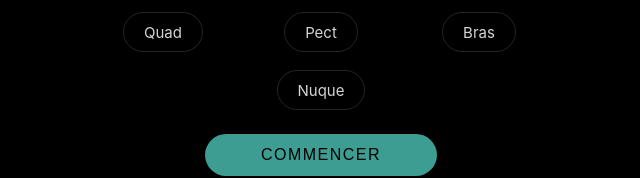
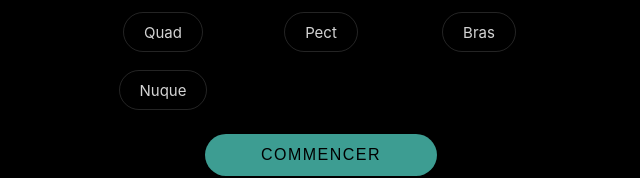
Before and after one commit to tiaratom90/ChronoMasso, a plain HTML site: page index.html in a window 1280 px wide. Shown: the part 497-675 px from the top of the page, without its empty margins (319-959 px from the left). Drawn offline with Linux system fonts and the light colour scheme.

Commit message:
Update index.html

```diff
--- a/index.html
+++ b/index.html
@@ -192,14 +192,6 @@
             justify-items: center;
             max-width: 600px;
         }
-
-        .zones-grid .zone-checkbox:nth-child(7) {
-                /* This forces the element to span from the first column (1) to the last column (-1).
-            When an item spans the full width, the 'justify-items: center' on the parent grid
-            will center it perfectly. */
-            grid-column: 1 / -1;
-        }
-
 
         .zone-checkbox {
             display: flex;
```
